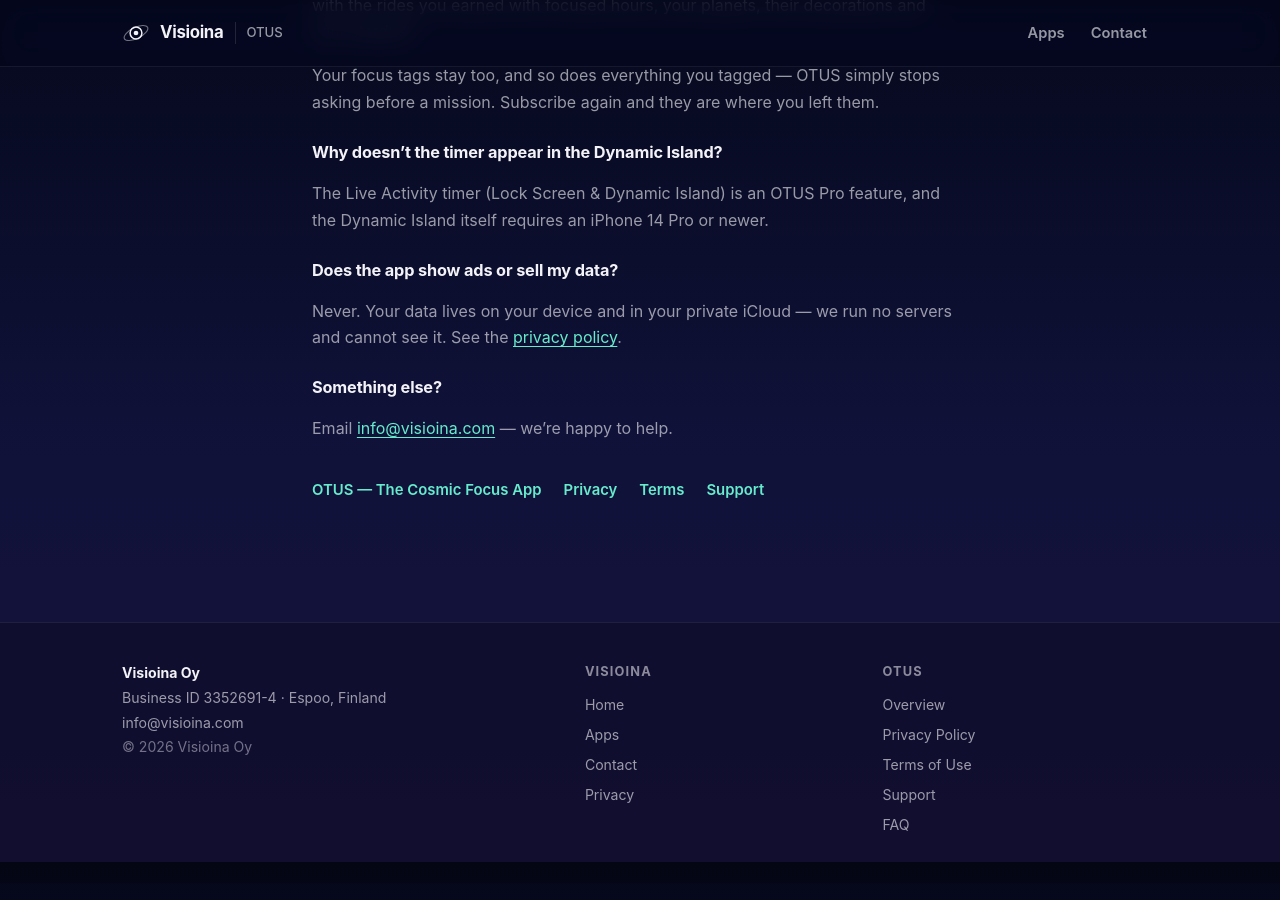
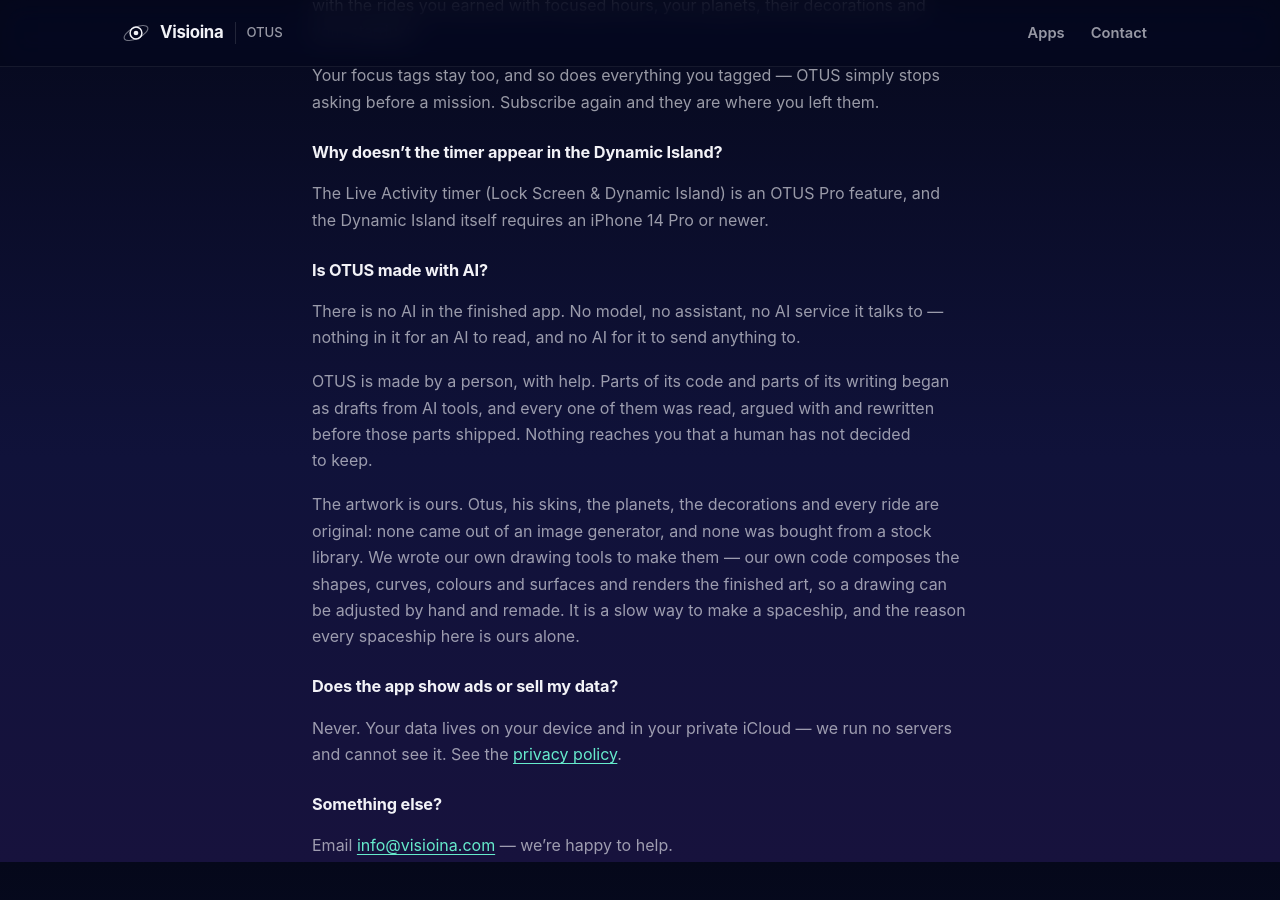
Before and after one commit to selinahti/visioinawebsite, a Jekyll site: the page built from _apps/otus/faq.md, in a window 1280 px wide and 900 px high, scrolled down 4538 px. Built offline with Jekyll 4.4.1, drawn with Linux system fonts in a browser that asks for light colours.

Commit message:
Say how OTUS is made, and where AI is and is not in it

```diff
--- a/_apps/otus/faq.md
+++ b/_apps/otus/faq.md
@@ -201,6 +201,24 @@ asking before a mission. Subscribe again and they are where you left them.
 The Live Activity timer (Lock Screen & Dynamic Island) is an OTUS Pro feature,
 and the Dynamic Island itself requires an iPhone 14 Pro or newer.
 
+### Is OTUS made with AI?
+
+There is no AI in the finished app. No model, no assistant, no AI service it
+talks to — nothing in it for an AI to read, and no AI for it to send anything
+to.
+
+OTUS is made by a person, with help. Parts of its code and parts of its writing
+began as drafts from AI tools, and every one of them was read, argued with and
+rewritten before those parts shipped. Nothing reaches you that a human has not
+decided to keep.
+
+The artwork is ours. Otus, his skins, the planets, the decorations and every
+ride are original: none came out of an image generator, and none was bought from
+a stock library. We wrote our own drawing tools to make them — our own code
+composes the shapes, curves, colours and surfaces and renders the finished art,
+so a drawing can be adjusted by hand and remade. It is a slow way to make a
+spaceship, and the reason every spaceship here is ours alone.
+
 ### Does the app show ads or sell my data?
 
 Never. Your data lives on your device and in your private iCloud — we run no
```
Also changed, not shown: _apps/otus/privacy.md (+12 -1 lines).
